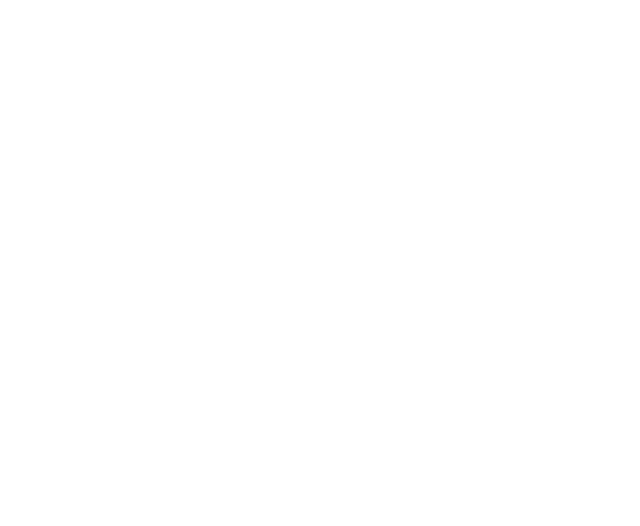
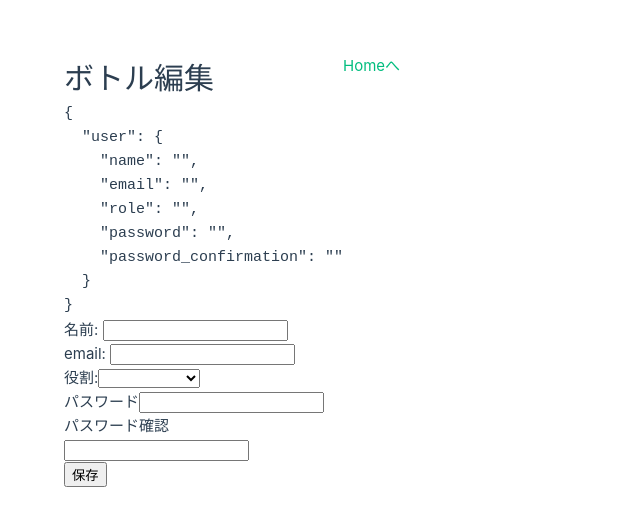
Before and after one commit to kosukein38/vue-sample-app-front, a Vue app: page /shop/users/1/edit in a window 1280 px wide. Before the commit this address had no page. Shown: the part 130-656 px from the top of the page, without its empty margins (0-640 px from the left). Built offline with nearby package versions, Linux system fonts and the light colour scheme; no server answers.

Commit message:
[Add] 店員のCRUD追加

```diff
--- a/src/router/index.js
+++ b/src/router/index.js
@@ -1,6 +1,10 @@
 import { createRouter, createWebHistory } from 'vue-router'
 import WelcomeView from '../views/WelcomeView.vue'
 import HomeView from '../views/HomeView.vue'
+import ShopUsers from '../views/ShopUsers.vue'
+import ShopUsersCreate from '../views/ShopUsersCreate.vue'
+import UserDetail from '../views/UserDetail.vue'
+import ShopUsersUpdate from '../views/ShopUsersUpdate.vue'
 import ShopCustomers from '../views/ShopCustomers.vue'
 import ShopCustomersCreate from '../views/ShopCustomersCreate.vue'
 import CustomerDetail from '../views/CustomerDetail.vue'
@@ -26,6 +30,25 @@ const routes = [
     path: '/shop',
     name: 'HomeView',
     component: HomeView
+  },
+  {
+    path: '/shop/users',
+    name: 'userList',
+    component: ShopUsers
+  },
+  {
+    path: '/shop/users/new',
+    component: ShopUsersCreate
+  },
+  {
+    path: '/shop/users/:id',
+    name: 'userDetail',
+    component: UserDetail
+  },
+  {
+    path: '/shop/users/:id/edit',
+    name: 'ShopUsersUpdate',
+    component: ShopUsersUpdate
   },
   {
     path: '/shop/customers',
--- a/src/views/HomeView.vue
+++ b/src/views/HomeView.vue
@@ -4,6 +4,7 @@
   <main>
     <div>
       <h1>Home</h1>
+      <div><router-link to="/shop/users">店員一覧</router-link></div>
       <div><router-link to="/shop/customers">顧客一覧</router-link></div>
       <div><router-link to="/shop/customers/new">新規顧客登録</router-link></div>
       <div><router-link to="/shop/bottles">お店のボトル一覧</router-link></div>
--- /dev/null
+++ b/src/views/ShopUsers.vue
@@ -0,0 +1,54 @@
+<script>
+import { axiosInstance } from '../utils/axios.js'
+import ConfirmDialog from '../components/ConfirmDialog.vue'; // 追加
+
+export default {
+  data() {
+    return {
+      shopUsers: []
+    }
+  },
+  async created() {
+    await this.fetchUsers();
+  },
+  methods: {
+    async fetchUsers() {
+      const res = await axiosInstance.get('/shop/users');
+      this.shopUsers = res.data;
+    },
+    async deleteUser(id) {
+      const confirmed = await this.$refs.confirmDialog.confirm(
+        '本当に削除してよろしいですか？'
+      );
+      // 追加: GET /login_status のリクエストを送信
+      const loginStatusResponse = await axiosInstance.get('/login_status');
+      // CSRFトークンを取得してaxiosのデフォルトヘッダーにセット
+      const csrfToken = loginStatusResponse.headers['x-csrf-token'];
+      axiosInstance.defaults.headers.common['X-CSRF-Token'] = csrfToken;
+      if (confirmed) {
+        await axiosInstance.delete(`/shop/users/${id}`);
+        await this.fetchUsers(); // 削除後にデータを再取得して更新
+      }
+    }
+  },
+  components: {
+    ConfirmDialog
+  }
+};
+</script>
+
+<template>
+  <div>
+    <h1>店員一覧</h1>
+    <div><router-link to="/shop/users/new">従業員追加</router-link></div>
+    <ul>
+      <li v-for="user in shopUsers" :key="user.id">
+        <router-link :to="`users/${user.id}`">{{ user.name }}</router-link>
+        <button @click="deleteUser(user.id)">削除</button>
+      </li>
+    </ul>
+    <!-- 確認ダイアログのコンポーネントを追加 -->
+    <ConfirmDialog ref="confirmDialog"></ConfirmDialog>
+  </div>
+  <div><router-link to="/shop">Homeへ</router-link></div>
+</template>
--- /dev/null
+++ b/src/views/ShopUsersCreate.vue
@@ -0,0 +1,85 @@
+<script setup>
+import { ref } from 'vue';
+import { axiosInstance } from '../utils/axios.js';
+import { useRouter } from 'vue-router';
+
+const name = ref('');
+const email = ref('');
+const role = ref('');
+const password =  ref('');
+const password_confirmation = ref('');
+const router = useRouter();
+
+const onClick = async () => {
+  try {
+    // 顧客データの作成
+    const userData = {
+      user: {
+        name: name.value,
+        email: email.value,
+        role: role.value,
+        password: password.value,
+        password_confirmation: password_confirmation.value
+      }
+    };
+
+    // 追加: GET /login_status のリクエストを送信
+    const loginStatusResponse = await axiosInstance.get('/login_status');
+    // CSRFトークンを取得してaxiosのデフォルトヘッダーにセット
+    const csrfToken = loginStatusResponse.headers['x-csrf-token'];
+    axiosInstance.defaults.headers.common['X-CSRF-Token'] = csrfToken;
+
+    // 顧客データをサーバーに送信
+    await axiosInstance.post('shop/users', userData);
+    // 顧客一覧ページにリダイレクト
+    router.push({ name: 'userList' });
+  } catch (error) {
+    console.error('Error creating customer:', error);
+  }
+};
+</script>
+
+<template>
+  <div>
+    <h1>新規店員作成</h1>
+    <div>
+      <h2>名前</h2>
+      <input class="name" v-model="name" />
+    </div>
+    <div>
+      <h2>メールアドレス</h2>
+      <input type="email" class="email" v-model="email" />
+    </div>
+    <div>
+      <h2>役割:</h2>
+      <!-- カテゴリ選択肢はenumと対応させ、整数値を直接送信 -->
+      <select v-model="role">
+        <option value="employee">一般従業員</option>
+        <option value="leader">リーダー</option>
+        <option value="manager">マネージャー</option>
+      </select>
+    </div>
+    <div>
+      <h2>パスワード</h2>
+      <input type="password" class="password" v-model="password" />
+    </div>
+    <div>
+      <h2>パスワード確認</h2>
+      <input type="password" class="password_confirmation" v-model="password_confirmation" />
+    </div>
+    <button class="button" @click="onClick">作成</button>
+  </div>
+</template>
+
+<style>
+.title {
+  width: 500px;
+}
+.contents {
+  width: 500px;
+  height: 300px;
+}
+.button {
+  margin-top: 20px;
+}
+</style>
--- /dev/null
+++ b/src/views/ShopUsersUpdate.vue
@@ -0,0 +1,85 @@
+<script setup>
+import { ref, onMounted } from 'vue';
+import { axiosInstance } from '../utils/axios.js';
+import { useRoute } from 'vue-router'; // useRoute を追加
+import { useRouter } from 'vue-router';
+const route = useRoute();
+const router = useRouter();
+// データの初期値をセット
+const editedUser = ref({
+  user: {
+    name: '',
+    email: '',
+    role: '',
+    password: '',
+    password_confirmation: ''
+  }
+});
+
+
+onMounted(async () => {
+  try {
+    // バックエンドからボトルの詳細情報を取得
+    const response = await axiosInstance.get(`shop/users/${route.params.id}`);
+    editedUser.value = response.data;
+  } catch (error) {
+    console.error('Failed to fetch bottle data', error);
+  }
+});
+
+const saveChanges = async () => {
+  try {
+    // 追加: GET /login_status のリクエストを送信
+    const loginStatusResponse = await axiosInstance.get('/login_status');
+    // CSRFトークンを取得してaxiosのデフォルトヘッダーにセット
+    const csrfToken = loginStatusResponse.headers['x-csrf-token'];
+    axiosInstance.defaults.headers.common['X-CSRF-Token'] = csrfToken;
+    // バックエンドに対して更新リクエストを送信
+    await axiosInstance.put(`shop/users/${route.params.id}`, editedUser.value);
+    console.log('User updated successfully');
+
+    // 保存が成功したらリダイレクトなどの処理を追加
+    router.go(-1);
+  } catch (error) {
+    console.error('Failed to update user', error);
+  }
+};
+</script>
+
+<template>
+  <div>
+    <h1>ボトル編集</h1>
+    <pre>{{ editedUser }}</pre>
+    <div>
+      <label>名前: </label>
+      <input v-model="editedUser.name" />
+    </div>
+    <div>
+      <label>email: </label>
+      <input v-model="editedUser.email" />
+    </div>
+    <div>
+      <label>役割:</label>
+      <!-- カテゴリ選択肢はenumと対応させ、整数値を直接送信 -->
+      <select v-model="editedUser.role">
+        <option value="employee">一般従業員</option>
+        <option value="leader">リーダー</option>
+        <option value="manager">マネージャー</option>
+      </select>
+    </div>
+    <div>
+      <label>パスワード</label>
+      <input type="password" class="password" v-model="password" />
+    </div>
+    <div>
+      <label>パスワード確認</label>
+      <input type="password" class="password_confirmation" v-model="password_confirmation" />
+    </div>
+    <button @click="saveChanges">保存</button>
+  </div>
+  <div><router-link to="/shop">Homeへ</router-link></div>
+</template>
+
+<style>
+/* スタイルの定義は省略 */
+</style>
--- /dev/null
+++ b/src/views/UserDetail.vue
@@ -0,0 +1,46 @@
+<script setup>
+import { ref, onMounted } from 'vue';
+import { axiosInstance } from '../utils/axios.js';
+import { useRoute } from 'vue-router'; // useRoute を追加
+
+const user = ref({
+  name: '',
+  email: '',
+  role: '',
+});
+
+// useRoute を利用して route を取得
+const route = useRoute();
+const getRole = (role) => {
+  switch (role) {
+    case 'employee': return '一般従業員';
+    case 'leader': return 'リーダー';
+    case 'manager': return 'manager';
+    default: return '';
+  }
+};
+
+onMounted(async () => {
+  // バックエンドからボトルの詳細情報を取得
+  const response = await axiosInstance.get(`shop/users/${route.params.id}`);
+  user.value = response.data;
+});
+</script>
+
+<template>
+  <div>
+    <h1>店員詳細</h1>
+    <div>
+      <p><strong>名前:</strong> {{ user.name }}</p>
+      <p><strong>メールアドレス:</strong> {{ user.email }}</p>
+      <p><strong>カテゴリ:</strong> {{ getRole(user.role) }}</p>
+      <router-link :to="{ name: 'ShopUsersUpdate', params: { id: $route.params.id } }">編集</router-link>
+    </div>
+  </div>
+  <div><router-link to="/shop">Home</router-link></div>
+</template>
+
+
+<style>
+/* スタイルの定義は省略 */
+</style>
```
